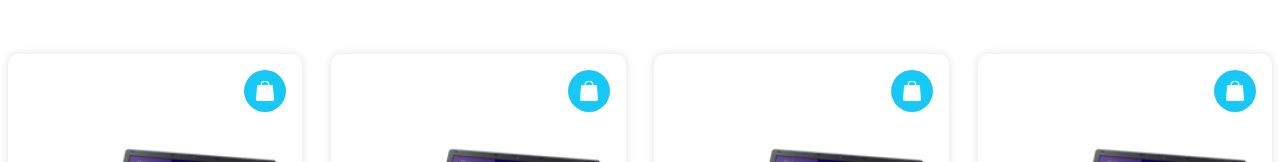
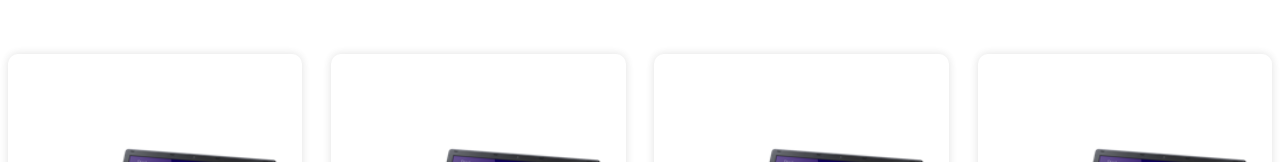
Before and after one commit to jennymoreno94/rewards-store, a React (Create React App) app: page / in a window 1280 px wide. Shown: the part 472-634 px from the top of the page. Built offline with nearby package versions, Linux system fonts and the light colour scheme.

Commit message:
style card component

```diff
--- a/src/components/card/card.js
+++ b/src/components/card/card.js
@@ -21,7 +21,7 @@ import coin from '../../assets/coin.svg'
 
 const dataFilters = [1,2,3,4,5,6];
 let dineroIncompleto = false;
-let hovered = false;
+let hovered = true;
 
 export function Card () {
     return(
@@ -43,15 +43,20 @@ export function Card () {
                         <CardLine/>
                         <CardCategory>Latops</CardCategory>
                         <CardProduct>Acer Aspire E1-522</CardProduct>
+                        {hovered ?
                          <CardOverlay>
                           <CardDivIcon>
-                            { hovered && !dineroIncompleto ? <CardIcon src={iconwhite}/> :  <CardNeed style={{opacity: "1",background:"#fbfbfb",color:"#616161"}}>You need 1000 <CardImageCoin src={coin} alt="Coin" /> </CardNeed>   }
+                          {dineroIncompleto?
+                            <CardNeed style={{opacity: "1",background:"#fbfbfb",color:"#616161"}}>You need 1000 <CardImageCoin src={coin} alt="Coin" /> </CardNeed>
+                            :
+                             <CardIcon src={iconwhite}/>   }
+                            {/*{ hovered && !dineroIncompleto ? <CardIcon src={iconwhite}/> :  <CardNeed style={{opacity: "1",background:"#fbfbfb",color:"#616161"}}>You need 1000 <CardImageCoin src={coin} alt="Coin" /> </CardNeed>   }*/}
                           </CardDivIcon>
                           <CardBuy>
                             <CardTextBuy>12.000 <CardImageCoin style={{width:"36px",height:"36px"}}src={coin} alt="Coin"/></CardTextBuy>
                             <ButtonBuy onClick={()=> {alert("hola")}}>Reedem now</ButtonBuy>
                           </CardBuy>
-                        </CardOverlay>
+                        </CardOverlay> : null }
                     </CardBody>
               </section>
             );
```
Also changed, not shown: 1 other file (tests, documents, lock files or other folders).
